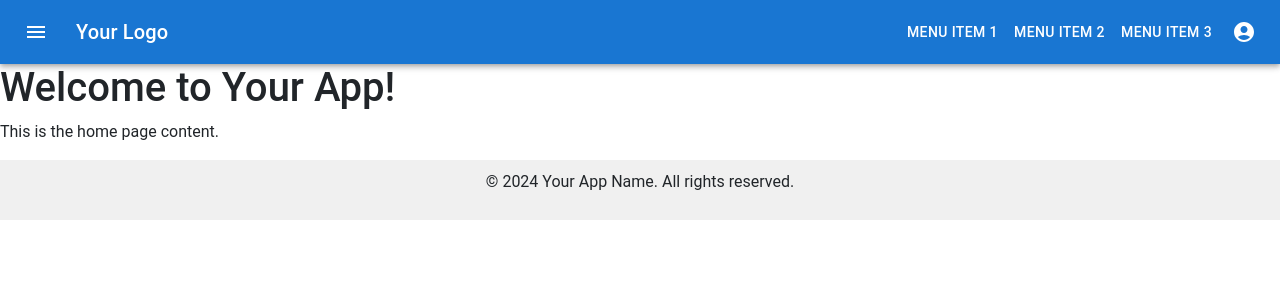
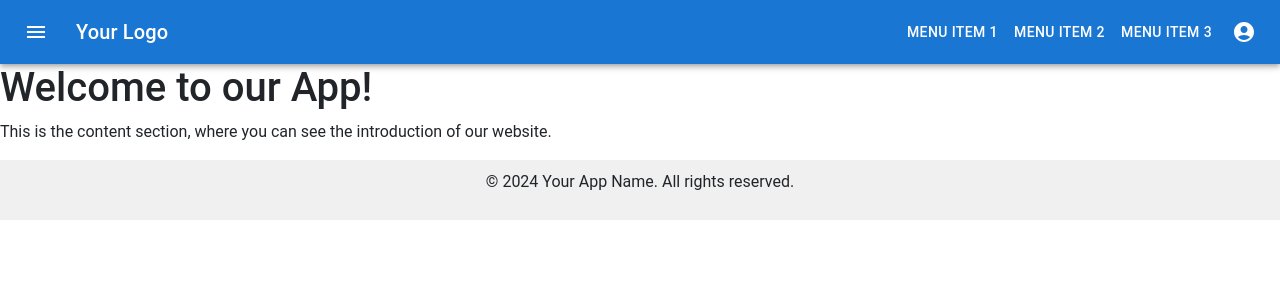
Before and after one commit to baluyotkaylamae/BitterGourd, a React (Create React App) app in the folder frontend/: page / in a window 1280 px wide. Shown: the top 300 px of the page. Built offline with nearby package versions, Linux system fonts and the light colour scheme; a web font is replaced by a local one.

Commit message:
nagayos lang ng text tsaka layout

```diff
--- a/frontend/src/Home.js
+++ b/frontend/src/Home.js
@@ -1,14 +1,11 @@
 // Home.js
 import React from 'react';
 
-
 const Home = () => {
     return (
-
-
                 <div>
-                    <h1>Welcome to Your App!</h1>
-                    <p>This is the home page content.</p>
+                    <h1>Welcome to our App!</h1>
+                    <p>This is the content section, where you can see the introduction of our website.</p>
                 </div>
     );
 };
```
